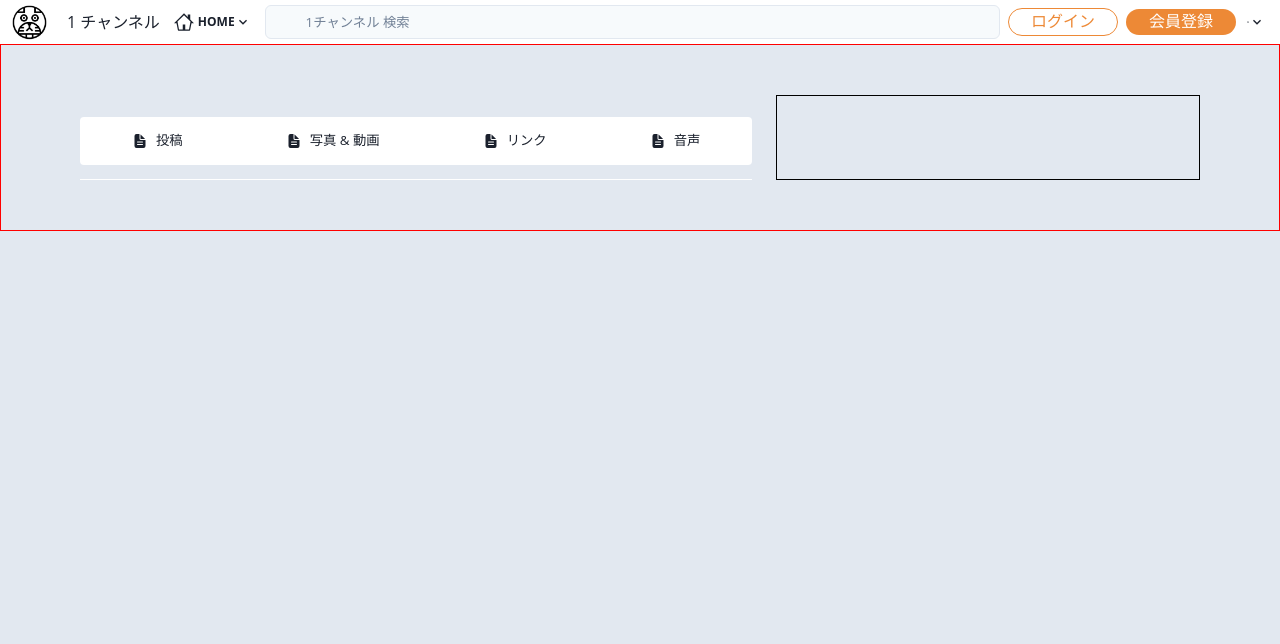
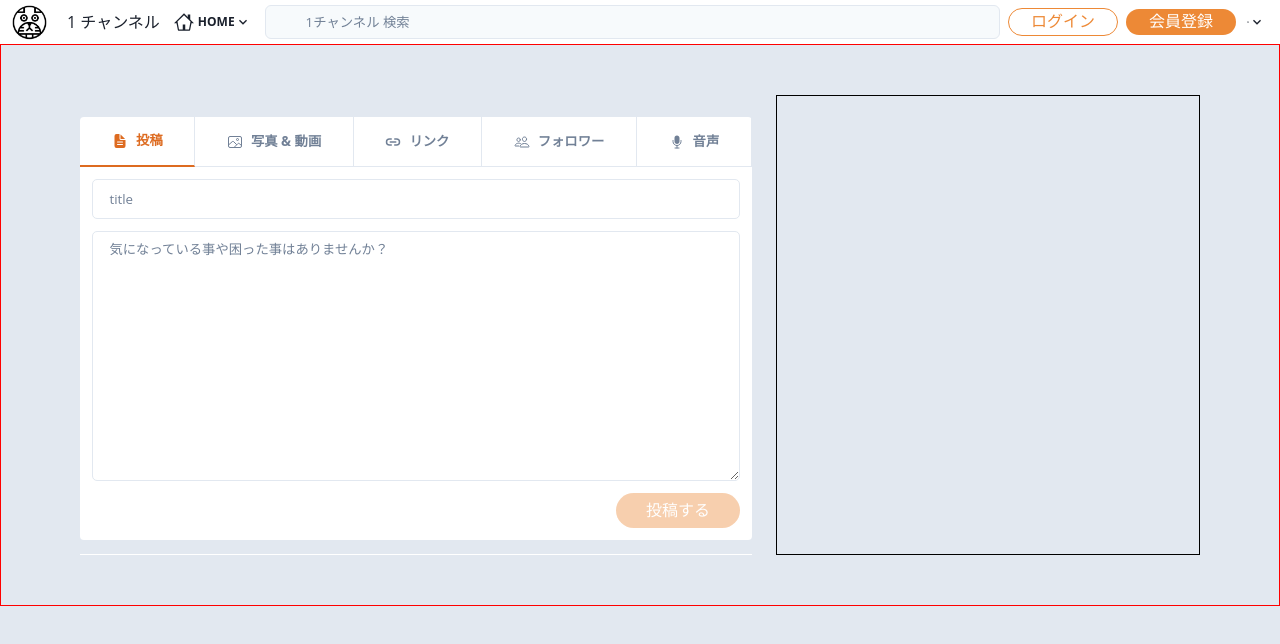
Before and after one commit to kamei1204/wan-channel, a Next.js app: page /1/1/submit in a window 1280 px wide. Shown: the top 644 px of the page. Built offline with nearby package versions, Linux system fonts and the light colour scheme; no server answers.

Commit message:
投稿用インプットフォームを作成

```diff
--- a/src/components/Post/NewPostLink.tsx
+++ b/src/components/Post/NewPostLink.tsx
@@ -1,44 +1,77 @@
 import { Flex, Icon } from '@chakra-ui/react'
 import React, { useState } from 'react'
-import { IoDocumentText } from 'react-icons/io5'
+import { IoDocumentText, IoImageOutline, IoLink, IoMic, IoPeopleOutline } from 'react-icons/io5'
 import TabItem from './TabItem';
+import TextInput from './TextInput';
 
 type NewPostLinkProps = {}
 
-const formTabs = [
+const formTabs: TabItem[] = [
     {
         title: "投稿",
         icon : IoDocumentText
     },
     {
         title: "写真 & 動画",
-        icon : IoDocumentText
+        icon : IoImageOutline
     },
     {
         title: "リンク",
-        icon : IoDocumentText
+        icon : IoLink
+    },
+    {
+        title: "フォロワー",
+        icon : IoPeopleOutline
     },
     {
         title: "音声",
-        icon : IoDocumentText
+        icon : IoMic
     },
 ];
 
 export type  TabItem = {
     title: string;
     icon : typeof Icon.arguments;
-}
+};
 
 const NewPostLink:React.FC<NewPostLinkProps> = () => {
 
     const [ selectedItem, setSelectedItem ] = useState(formTabs[0].title)
+    const [ textInputs, setTextInputs ] = useState({
+        title: "",
+        body: "",
+    });
+    const [ imageFile, setImageFile ] = useState<string>("");
+    const [ loading, setLoading ] = useState(false)
+
+    const handleCreatePost = async () => {};
+
+    const onSelectImage = () => {};
+
+    const onChangeText = (event:React.ChangeEvent<HTMLInputElement | HTMLTextAreaElement>
+        ) => { const { target: { name, value },
+        } = event;
+        setTextInputs((prev) => ({
+                ...prev,
+                [name]: value,
+            }));
+        };
 
     return (
         <Flex flexDirection="column" mt={2} borderRadius={4} bg="white">
             <Flex width="100%">
                 {formTabs.map((item) => (
-                    <TabItem  item={item} selected={item.title === selectedItem}/>
+                    <TabItem  item={item} selected={item.title === selectedItem} setSelectItem={setSelectedItem}/>
                 ))}
+            </Flex>
+            <Flex p={3}>
+                {selectedItem === "投稿" && (
+                <TextInput
+                    textInputs = {textInputs}
+                    handleCreatePost = {handleCreatePost}
+                    onChange = {onChangeText}
+                    loading = {loading}
+                />)}
             </Flex>
         </Flex>
     )
--- a/src/components/Post/TabItem.tsx
+++ b/src/components/Post/TabItem.tsx
@@ -5,14 +5,23 @@ import { TabItem } from './NewPostLink';
 type TabItemProps = {
     item: TabItem;
     selected: boolean;
+    setSelectItem: (value: string) => void;
 }
 
-const TabItem:React.FC<TabItemProps> = ({ item, selected }) => {
+const TabItem:React.FC<TabItemProps> = ({ item, selected, setSelectItem }) => {
     return (
-        <Flex justify="center" align="center" flexGrow={1} padding="14px 0" cursor="pointer" _hover={{ bg: "gray.50" }}>
-            <Flex align="center" mr={2} height="20px">
-                <Icon as={item.icon}/>
-            </Flex>
+        <Flex justify="center" align="center" flexGrow={1} padding="14px 0"
+                fontWeight={700}
+                cursor="pointer"
+                _hover={{ bg: "gray.50" }}
+                color={selected? "orange.500" : "gray.500"}
+                borderWidth={selected? "0px 1px 2px 0px" : "0px 1px 1px 0px"}
+                borderBottomColor={selected? "orange.500" : "gray.200"}
+                borderRightColor="gray.200"
+                onClick={() => setSelectItem(item.title)}>
+                <Flex align="center" mr={2} height="20px">
+                    <Icon as={item.icon}/>
+                </Flex>
             <Text fontSize="10pt">{item.title}</Text>
         </Flex>
     )
--- /dev/null
+++ b/src/components/Post/TextInput.tsx
@@ -0,0 +1,51 @@
+import { Button, Flex, Input, Stack, Textarea } from '@chakra-ui/react'
+import React from 'react'
+import { text } from 'stream/consumers';
+
+type TextInputProps = {
+    // title: "string"
+    // body : "string"
+    textInputs: {
+        title: string;
+        body : string;
+    };
+    onChange: (
+        event:React.ChangeEvent<HTMLInputElement | HTMLTextAreaElement>) => void;
+    handleCreatePost: () => void;
+    loading: boolean;
+}
+
+const TextInput:React.FC<TextInputProps> = ({ textInputs, onChange, handleCreatePost, loading }) => {
+
+
+
+    return (
+        <Stack spacing={3} width="100%">
+            <Input
+                //  name 属性 の値を用いて，対象要素を特定することができます。
+                value={textInputs.title}
+                onChange={onChange}
+                name='title'
+                fontSize="10pt"
+                borderRadius={5}
+                placeholder="title"
+                _placeholder={{ color: "gray.500" }}
+                _focus={{ outline:"none", border:"1px solid", borderColor:"black", bg: "white" }}/>
+            <Textarea
+                value={textInputs.body}
+                onChange={onChange}
+                name='body'
+                fontSize="10pt"
+                height="250px"
+                borderRadius={5}
+                placeholder="気になっている事や困った事はありませんか？"
+                _placeholder={{ color: "gray.500" }}
+                _focus={{ outline:"none", border:"1px solid", borderColor:"black", bg: "white" }}/>
+            <Flex justify="flex-end" >
+                <Button height="35px" padding="0 30px" disabled={!textInputs.title} isLoading={loading} onClick={handleCreatePost}>投稿する</Button>
+            </Flex>
+        </Stack>
+    )
+}
+
+export default TextInput
```
